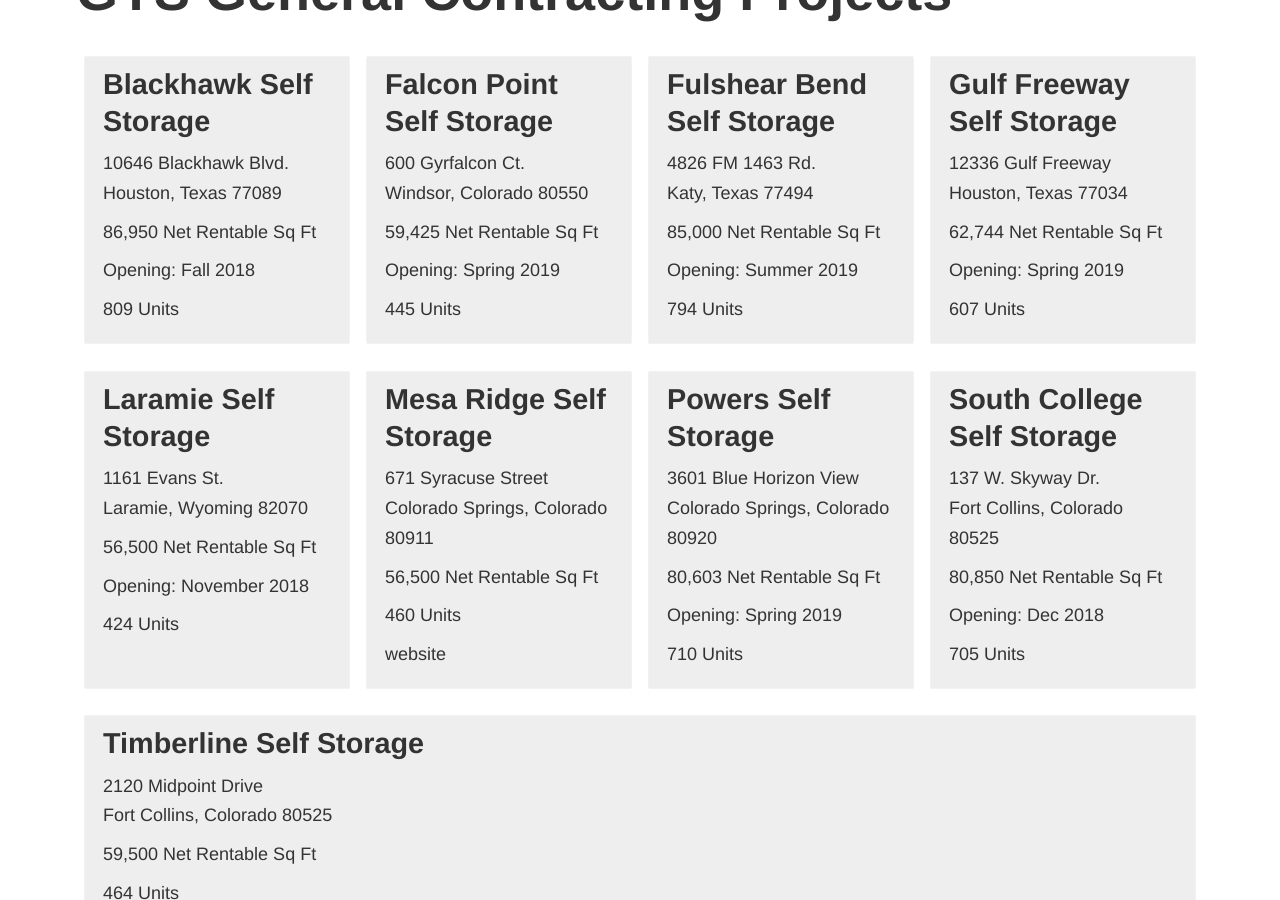
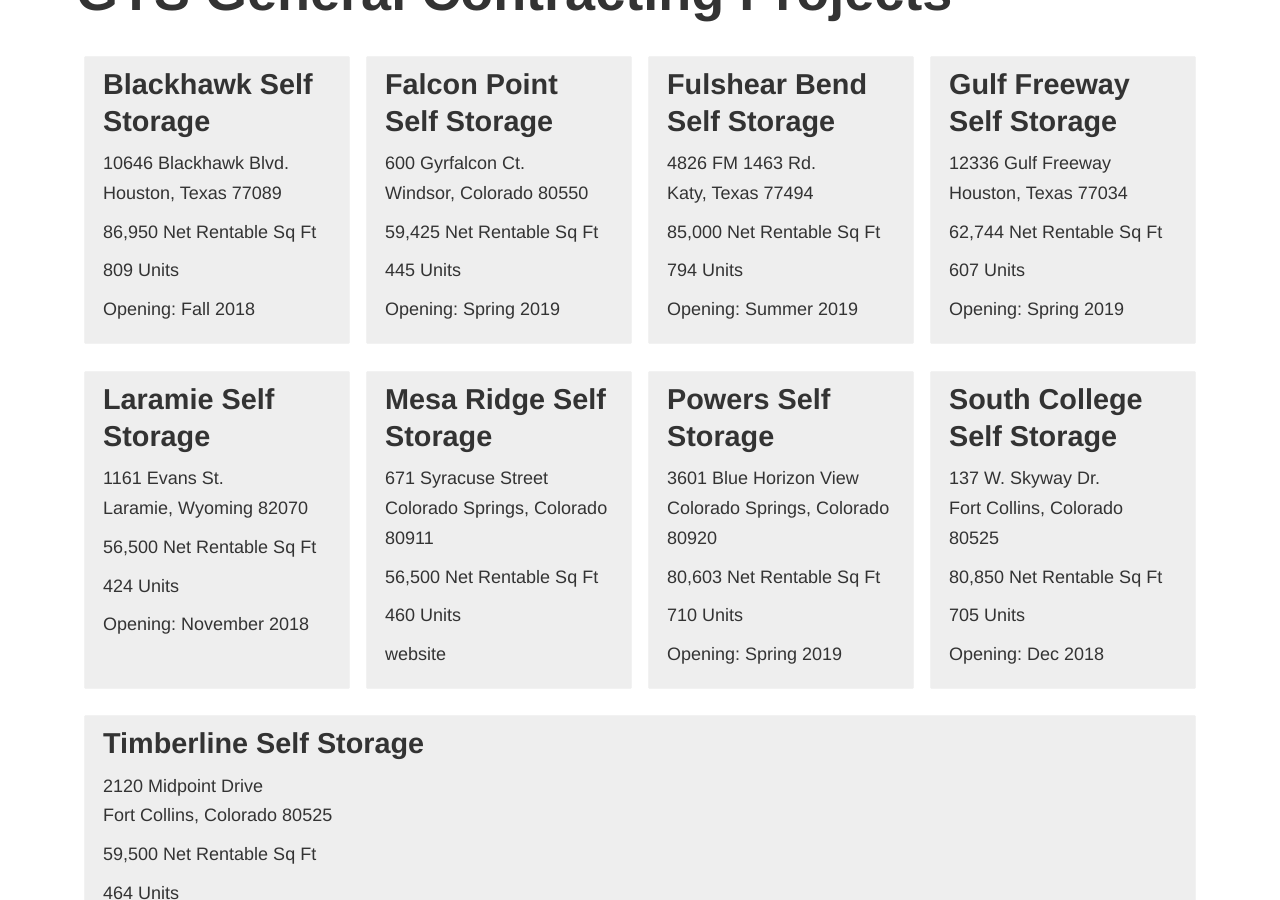
Before and after one commit to variantstudios/growyourstorage.com, a Jekyll site: the page built from general-contracting/assets/index.md, in a window 1280 px wide and 900 px high, scrolled down 524 px. Built offline with Jekyll 4.4.1, drawn with Linux system fonts in a browser that asks for light colours; cached includes are drawn as plain includes.

Commit message:
Updated '_includes/assets.html' via CloudCannon

```diff
--- a/_includes/assets.html
+++ b/_includes/assets.html
@@ -16,9 +16,8 @@
 
         <span class="details">
             {%if asset.net_rentable_sq_ft%}<p class="net_rentable_sq_ft">{{asset.net_rentable_sq_ft}} Net Rentable Sq Ft</p>{%endif%}
+            {%if asset.units%}<p class="units">{{asset.units}} Units</p>{%endif%}
             {%if asset.opening%}<p class="opening">Opening: {{asset.opening}}</p>{%endif%}
-
-            {%if asset.units%}<p class="units">{{asset.units}} Units</p>{%endif%}
             {%if asset.website_url%}<p class="website_url"><a href="{{asset.website_url}}" target="_blank" title="{{asset.title}} website">website
             </a></p>{%endif%}
         </span>
```
